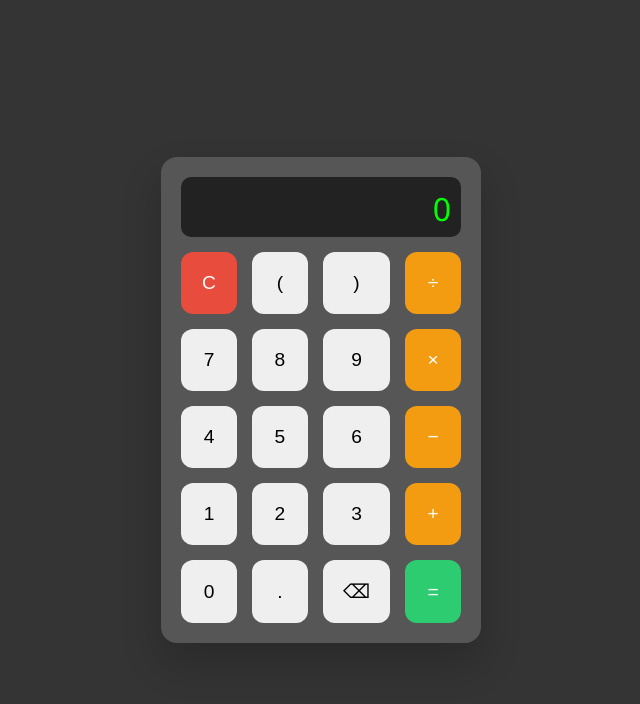
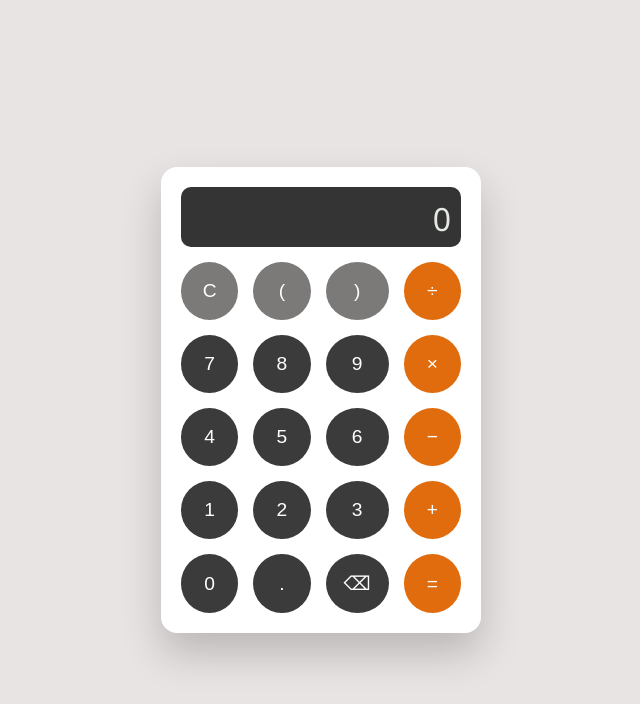
Before and after one commit to akmz-069/awt, a plain HTML site: page frontend/calculator/index.html in a window 1280 px wide. Shown: the whole page, without its empty margins (319-959 px from the left). Drawn offline with Linux system fonts and the light colour scheme.

Commit message:
fixed color of calculator

```diff
--- a/frontend/calculator/index.html
+++ b/frontend/calculator/index.html
@@ -3,7 +3,7 @@
 <head>
   <meta charset="UTF-8">
   <meta name="viewport" content="width=device-width, initial-scale=1.0">
-  <title>Responsive Calculator</title>
+  <title>Calculator</title>
   <style>
     * {
       box-sizing: border-box;
@@ -11,7 +11,7 @@
 
     body {
       font-family: 'Segoe UI', Tahoma, Geneva, Verdana, sans-serif;
-      background: #343434;
+      background: #e9e4e4;
       margin: 0;
       display: flex;
       justify-content: center;
@@ -20,7 +20,7 @@
     }
 
     .calculator {
-      background: #575656;
+      background: white;
       border-radius: 16px;
       padding: 20px;
       width: 320px;
@@ -30,8 +30,8 @@
     .display {
       width: 100%;
       height: 60px;
-      background: #222;
-      color: #0f0;
+      background: #353434;
+      color: rgb(228, 233, 228);
       font-size: 2rem;
       text-align: right;
       padding: 10px;
@@ -47,26 +47,35 @@
     }
 
     button {
-      padding: 20px;
+      padding: 18px;
       font-size: 1.2rem;
       border: none;
-      border-radius: 12px;
+      border-radius: 50%;
       cursor: pointer;
       transition: background 0.2s ease;
     }
 
     button.operator {
-      background: #f39c12;
+      background: #e06c0d;
       color: white;
     }
 
     button.equal {
-      background: #2ecc71;
+      background: #e06c0d;
+
       color: white;
     }
 
     button.clear {
-      background: #e74c3c;
+      background: #7c7979;
+      color: white;
+    }
+    button.brackets {
+      background: #7c7979;
+      color: white;
+    }
+    button.normal_button {
+      background: #3b3b3b;
       color: white;
     }
 
@@ -87,28 +96,28 @@
     <div class="display" id="display">0</div>
     <div class="buttons">
       <button class="clear" onclick="clearDisplay()">C</button>
-      <button onclick="appendValue('(')">(</button>
-      <button onclick="appendValue(')')">)</button>
+      <button class="brackets"onclick="appendValue('(')">(</button>
+      <button class="brackets"onclick="appendValue(')')">)</button>
       <button class="operator" onclick="appendValue('/')">÷</button>
 
-      <button onclick="appendValue('7')">7</button>
-      <button onclick="appendValue('8')">8</button>
-      <button onclick="appendValue('9')">9</button>
+      <button class="normal_button"onclick="appendValue('7')">7</button>
+      <button class="normal_button"onclick="appendValue('8')">8</button>
+      <button class="normal_button"onclick="appendValue('9')">9</button>
       <button class="operator" onclick="appendValue('*')">×</button>
 
-      <button onclick="appendValue('4')">4</button>
-      <button onclick="appendValue('5')">5</button>
-      <button onclick="appendValue('6')">6</button>
+      <button class="normal_button"onclick="appendValue('4')">4</button>
+      <button class="normal_button"onclick="appendValue('5')">5</button>
+      <button class="normal_button"onclick="appendValue('6')">6</button>
       <button class="operator" onclick="appendValue('-')">−</button>
 
-      <button onclick="appendValue('1')">1</button>
-      <button onclick="appendValue('2')">2</button>
-      <button onclick="appendValue('3')">3</button>
+      <button class="normal_button"onclick="appendValue('1')">1</button>
+      <button class="normal_button"onclick="appendValue('2')">2</button>
+      <button class="normal_button"onclick="appendValue('3')">3</button>
       <button class="operator" onclick="appendValue('+')">+</button>
 
-      <button onclick="appendValue('0')">0</button>
-      <button onclick="appendValue('.')">.</button>
-      <button onclick="deleteLast()">⌫</button>
+      <button class="normal_button"onclick="appendValue('0')">0</button>
+      <button class="normal_button"onclick="appendValue('.')">.</button>
+      <button class="normal_button"onclick="deleteLast()">⌫</button>
       <button class="equal" onclick="calculateResult()">=</button>
     </div>
   </div>
```
